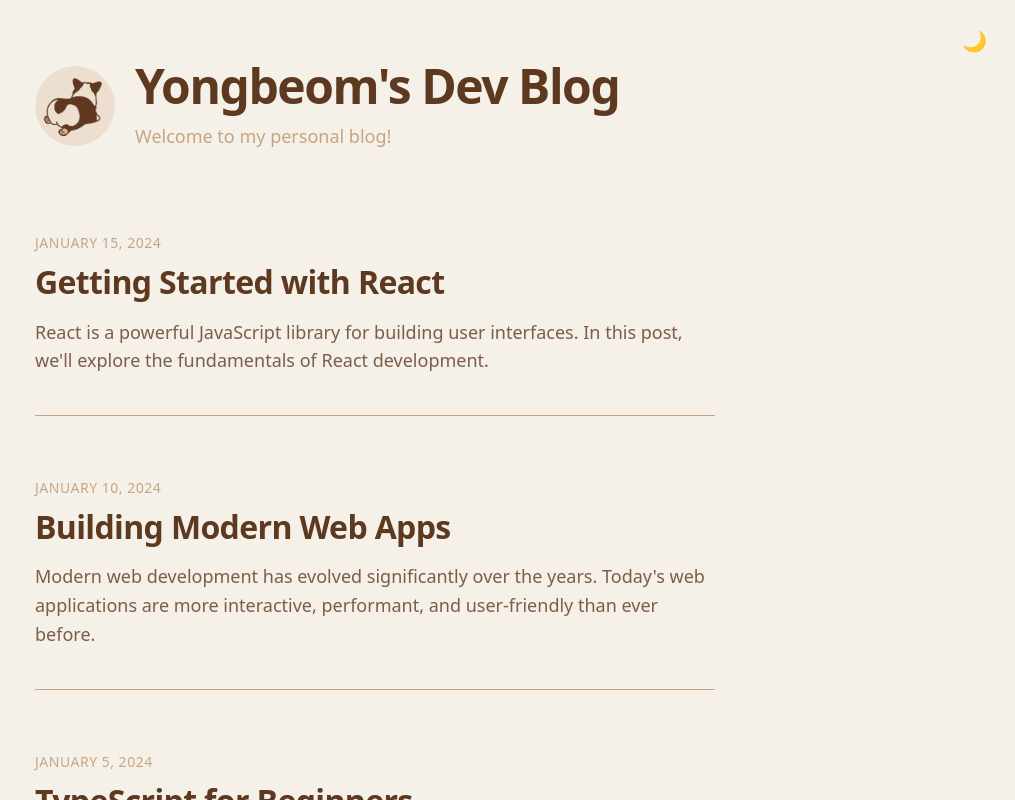
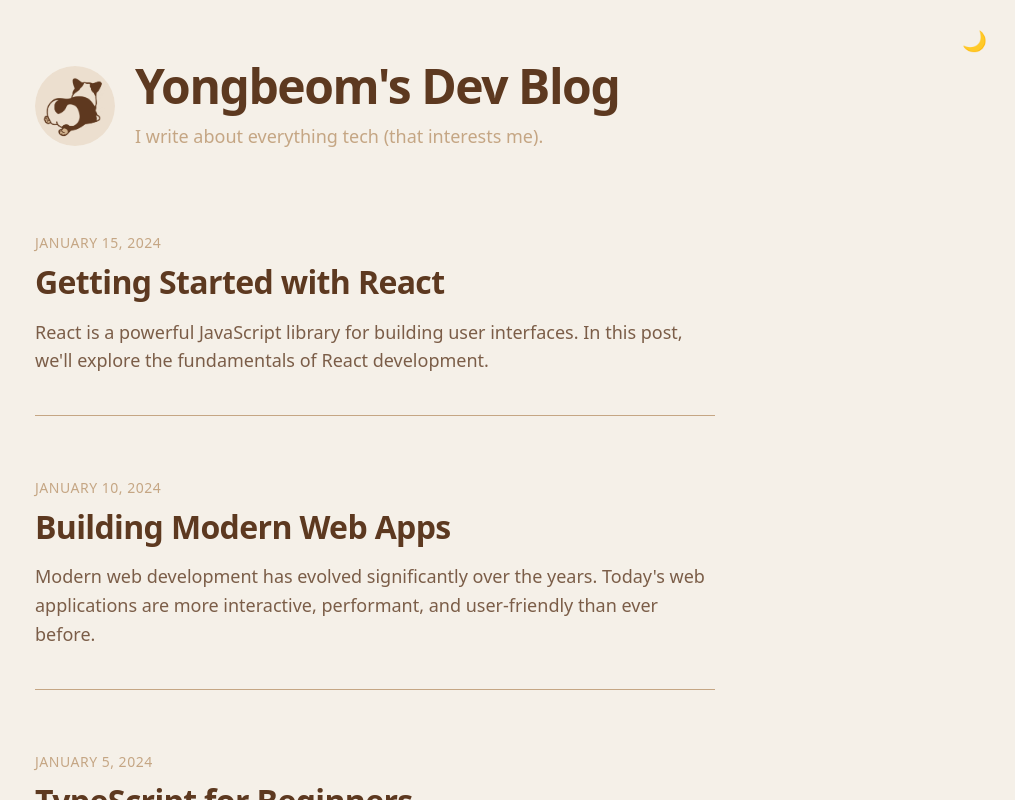
Before and after one commit to Yongbeom-Kim/personal-blog, a React (Vite) app: page / in a window 1280 px wide. Shown: the whole page, without its empty margins (265-1280 px from the left). Built offline with nearby package versions, Linux system fonts and the light colour scheme.

Commit message:
Update blog subtitle to reflect tech-focused content

```diff
--- a/src/pages/HomePage.tsx
+++ b/src/pages/HomePage.tsx
@@ -28,7 +28,7 @@ function HomePage() {
           <img src="/corgi_circle_compressed.png" alt="Corgi" className="header-icon" />
           <div className="header-text">
             <h1 className="blog-title">Yongbeom's Dev Blog</h1>
-            <p className="blog-subtitle">Welcome to my personal blog!</p>
+            <p className="blog-subtitle">I write about everything tech (that interests me).</p>
           </div>
         </div>
       </header>
```
